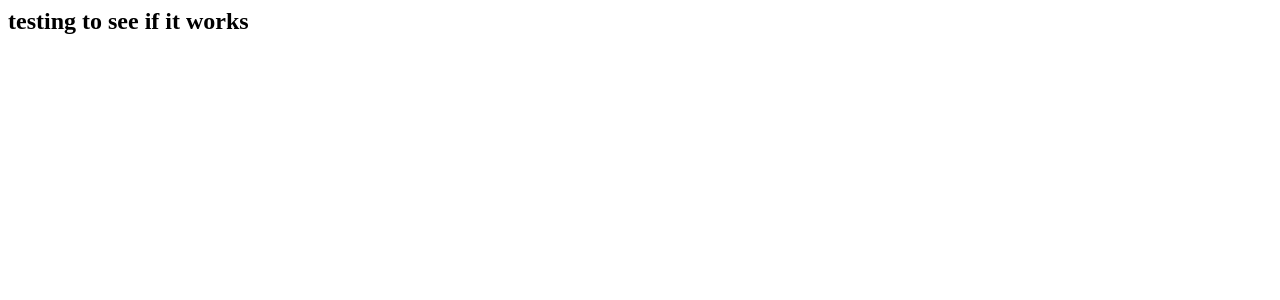
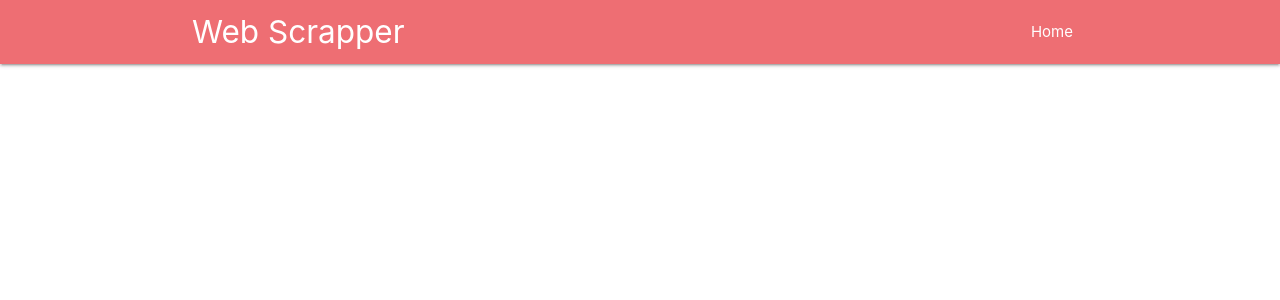
Before and after one commit to sachinmeena77/webscrapping, a Django app: page / in a window 1280 px wide. Shown: the top 300 px of the page. Run offline with Django 3.2, Linux system fonts and the light colour scheme.

Commit message:
done basic css updating

```diff
--- a/templates/base.html
+++ b/templates/base.html
@@ -1,12 +1,31 @@
+
+{% load static %}
 <html>
 <head>
     <meta charset="UTF-8">
     <meta name="viewport"
           content="width=device-width, user-scalable=no, initial-scale=1.0, maximum-scale=1.0, minimum-scale=1.0">
-    <meta http-equiv="X-UA-Compatible" content="ie=edge">
+
+    <link rel="stylesheet" href="{% static "css/style.css" %}">
+    <link rel="stylesheet" href="https://cdnjs.cloudflare.com/ajax/libs/materialize/1.0.0/css/materialize.min.css">
+
     <title>web scrapping</title>
 </head>
 <body>
-<h2>testing to see if it works</h2>
+
+
+
+<nav>
+    <div class=" container nav-wrapper"  >
+      <a href="#" class="brand-logo">Web Scrapper</a>
+      <ul id="nav-mobile" class="right hide-on-med-and-down">
+        <li><a href="/">Home</a></li>
+
+      </ul>
+    </div>
+  </nav>
+
+
+<script src="https://cdnjs.cloudflare.com/ajax/libs/materialize/1.0.0/js/materialize.min.js"></script>
 </body>
 </html>
```
